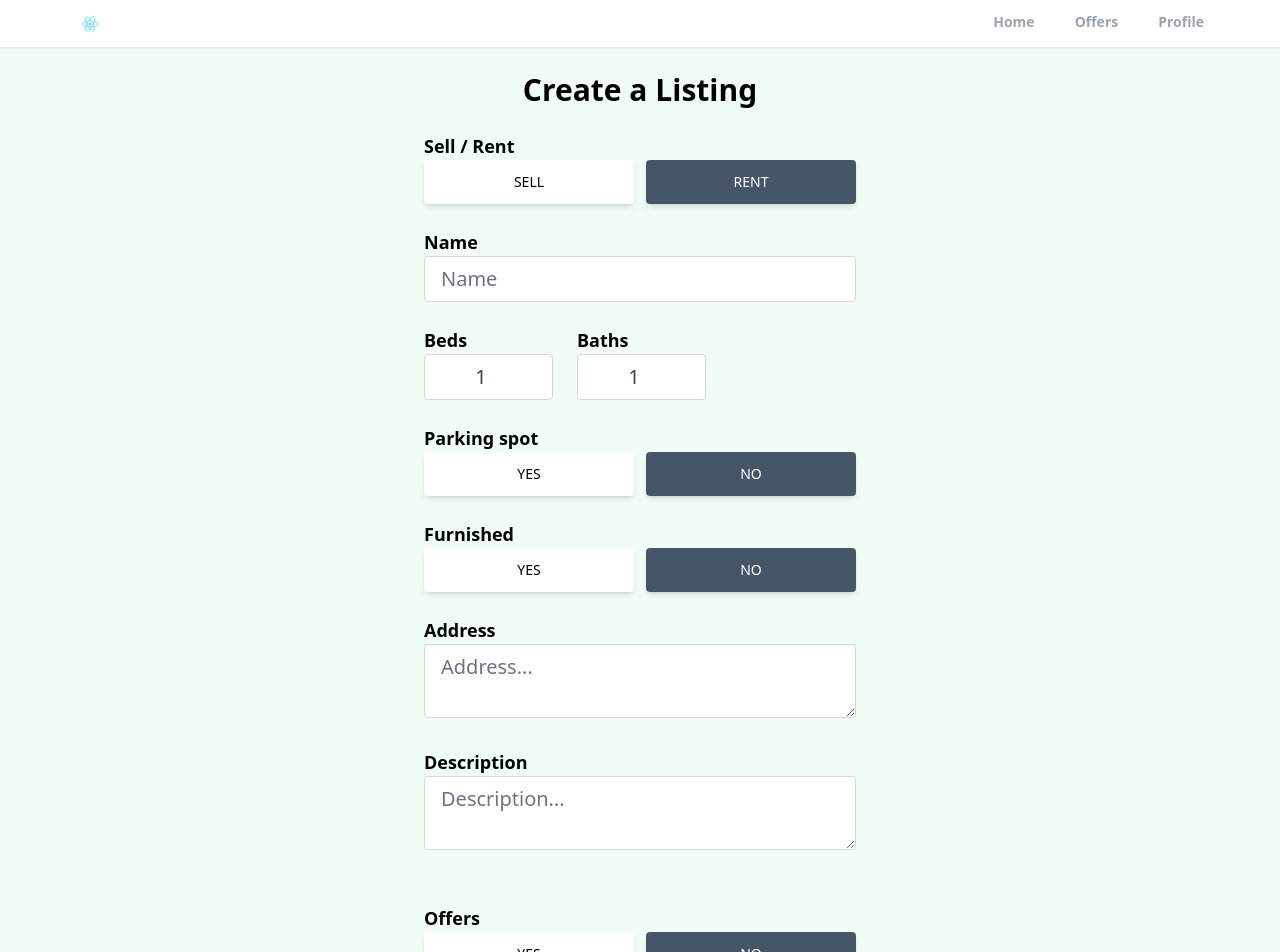
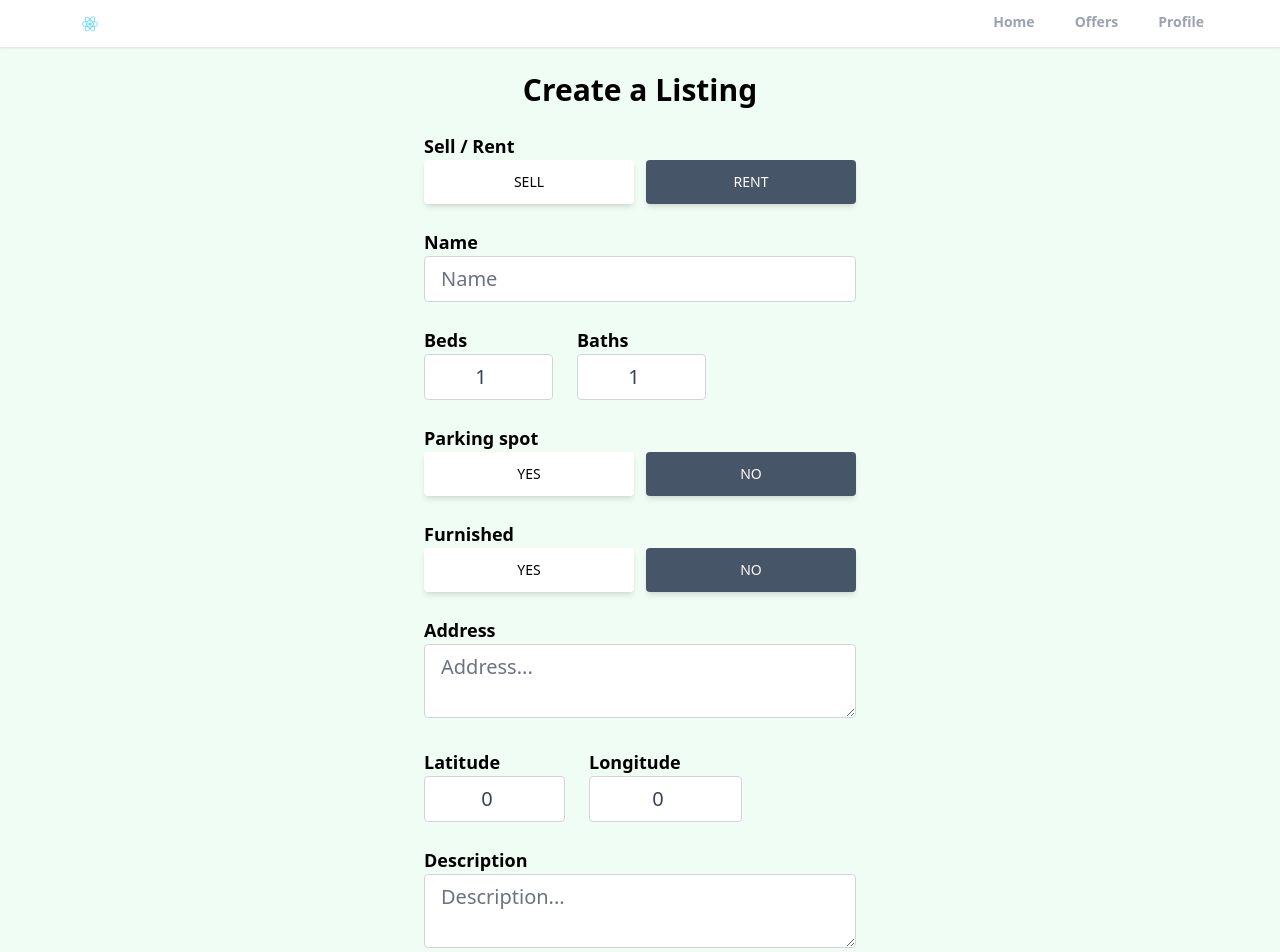
Before and after one commit to williamtran0502/realtor, a React (Create React App) app: page /create-listing in a window 1280 px wide. Shown: the top 952 px of the page. Built offline with nearby package versions, Linux system fonts and the light colour scheme; no server answers; sample sign-in values are in the browser's storage.

Commit message:
complete Create Listing

```diff
--- a/package.json
+++ b/package.json
@@ -15,6 +15,7 @@
     "react-router-dom": "^6.11.2",
     "react-scripts": "5.0.1",
     "react-toastify": "^9.1.3",
+    "uuid": "^9.0.0",
     "web-vitals": "^2.1.4"
   },
   "scripts": {
--- a/src/App.js
+++ b/src/App.js
@@ -26,7 +26,9 @@
               <Route path="/sign-in" element={<SignIn/>} />
               <Route path="/sign-up" element={<SignUp/>} />
               <Route path="/offers" element={<Offers/>} />
-              <Route path="/create-listing" element={<CreateListing/>} />
+              <Route path ="/create-listing" element={<PrivateRoute/>}>
+                    <Route path="/create-listing" element={<CreateListing/>} />
+              </Route>
               <Route path="/forgot-password" element={<ForgotPassword/>} />
           </Routes>
       </Router>
--- a/src/pages/CreateListing.jsx
+++ b/src/pages/CreateListing.jsx
@@ -1,6 +1,19 @@
 import React, {useState} from 'react'
+import Spinner from '../components/Spinner';
+import {toast} from 'react-toastify'
+import { getStorage, ref, uploadBytesResumable, getDownloadURL } from "firebase/storage";
+import { getAuth } from 'firebase/auth';
+import { v4 as uuidv4 } from 'uuid';
+import { addDoc, serverTimestamp, collection } from 'firebase/firestore';
+import { db } from '../firebase';
+import { useNavigate } from 'react-router-dom';
+
 
 export default function CreateListing() {
+    const navigate = useNavigate();
+    const auth = getAuth();
+    const [geolocationEnabled, setGeolocationEnabled] = useState(false);
+    const [loading, setLoading] = useState(false);
     const [formData, setFormData] = useState({
         type: "rent",
         name: "",
@@ -13,68 +26,276 @@
         offer: false,
         regularPrice: 0,
         discountedPrice: 0,
+        latitude: 0,
+        longitude: 0,
+        images: {},
     });
-    const {type, name, bedrooms, bathrooms, parking, furnished, address, description, offer, regularPrice, discountedPrice} = formData;
-    function onChange(){
+    const {type, name, bedrooms, bathrooms, parking, furnished, address, description, offer, regularPrice, discountedPrice, latitude, longitude, images} = formData;
+
+    function onChange(e){
+        let boolean = null;
+        if(e.target.value === "true"){
+            boolean = true;
+        }
+        if(e.target.value === "false"){
+            boolean = false;
+        }
+        // files image
+        if(e.target.files){
+            setFormData((prevState) =>({
+                ...prevState,
+                images: e.target.files,
+            }));
+        }
+        // text/boolean/number
+        if(!e.target.files){
+            setFormData((prevState) =>({
+                ...prevState,
+                [e.target.id]: boolean ?? e.target.value,
+            }));
+        }
 
     }
+    async function onSubmit(e){
+        e.preventDefault();
+        setLoading(true);
+        if(+discountedPrice >= +regularPrice) {
+            setLoading(false);
+            toast.error("Discounted price must be less than regular price");
+            return;
+        }
+        if(images.length > 6){
+            setLoading(false);
+            toast.error("maximum 6 images are allowed");
+            return;
+        }
+        let geolocation = {};
+        let location
+        if (geolocationEnabled){
+            const response = await fetch(`https://maps.googleapis.com/maps/api/geocode/json?address=${address}&key=${process.env.REACT_APP_GEOCODE_API_KEY}`);
+            const data = await response.json();
+            geolocation.lat = data.results[0]?.geometry.location.lat ?? 0;
+            geolocation.lng = data.results[0]?.geometry.location.lng ?? 0;
+            location = data.status === "ZERO_RESULTS" && undefined;
+            if(location === undefined){
+                setLoading(false);
+                toast.error("Please enter a correct address");
+                return;
+            }
+        }else{
+            geolocation.lat = latitude;
+            geolocation.lng = longitude;
+        }
+        async function storeImage(image){
+            return new Promise((resolve, reject) => {
+                const storage = getStorage();
+                const filename = `${auth.currentUser.uid}-${image.name}-${uuidv4()}`;
+                const storageRef = ref(storage, filename);
+                const uploadTask = uploadBytesResumable(storageRef, image);
+                uploadTask.on('state_changed',
+                (snapshot) => {
+                    // Observe state change events such as progress, pause, and resume
+                    // Get task progress, including the number of bytes uploaded and the total number of bytes to be uploaded
+                    const progress = (snapshot.bytesTransferred / snapshot.totalBytes) * 100;
+                    console.log('Upload is ' + progress + '% done');
+                    switch (snapshot.state) {
+                    case 'paused':
+                        console.log('Upload is paused');
+                        break;
+                    case 'running':
+                        console.log('Upload is running');
+                        break;
+                    }
+                },
+                (error) => {
+                    // Handle unsuccessful uploads
+                    reject(error);
+                },
+                () => {
+                    // Handle successful uploads on complete
+                    // For instance, get the download URL: https://firebasestorage.googleapis.com/...
+                    getDownloadURL(uploadTask.snapshot.ref).then((downloadURL) => {
+                        resolve(downloadURL);
+                    });
+                }
+                );
+            })
+        }
+        const imgUrls = await Promise.all(
+            [...images].map((image) => storeImage(image))).catch((error)=>{
+                setLoading(false);
+                toast.error("Images not uploaded");
+                return;
+            }
+        );
+        const formDataCopy = {
+            ...formData,
+            imgUrls,
+            geolocation,
+            timestamp: serverTimestamp(),
+            userRef: auth.currentUser.uid,
+        };
+        delete formDataCopy.images;
+        !formDataCopy.offer && delete formDataCopy.discountedPrice;
+        delete formDataCopy.latitude;
+        delete formDataCopy.longitude;
+        const docRef = await addDoc(collection(db, "listings"), formDataCopy);
+        setLoading(false);
+        toast.success("listing created successfully");
+        navigate(`/category/${formDataCopy.type}/${docRef.id}`);
+    }
+
+    if(loading){
+
+        return <Spinner/>;
+    }
+
+
   return (
     <main className='max-w-md px-2 mx-auto'>
         <h1 className='text-3xl text-center mt-6 font-bold'>Create a Listing</h1>
-        <form >
+        <form onSubmit={onSubmit}>
             <p className='text-lg mt-6 font-semibold'>Sell / Rent</p>
             <div className='flex'>
-                <button type='button' id="type" value="sell" onClick={onChange}  className={`mr-3 px-7 py-3 font-medium text-sm uppercase shadow-md rounded hover:shadow-lg focus:shadow-lg active:shadow-lg transition ease-in-out duration-150 w-full
-                ${type === "rent" ? "bg-white text-black" : "bg-slate-600 text-white"}
-                `}>Sell</button>
+                <button
+                type='button'
+                id="type"
+                value="sell"
+                onClick={onChange}
+                className={`mr-3 px-7 py-3 font-medium text-sm uppercase shadow-md rounded hover:shadow-lg focus:shadow-lg active:shadow-lg transition ease-in-out duration-150 w-full
+                ${type === "rent"
+                ? "bg-white text-black"
+                : "bg-slate-600 text-white"
+                }`}>
+                    Sell
+                </button>
 
-                <button type='button' id="rent" value="rent" onClick={onChange}  className={`px-7 py-3 font-medium text-sm uppercase shadow-md rounded hover:shadow-lg focus:shadow-lg active:shadow-lg transition ease-in-out duration-150 w-full
-                ${type === "sell" ? "bg-white text-black" : "bg-slate-600 text-white"}
-                `}>Rent</button>
+                <button
+                type='button'
+                id="type"
+                value="rent"
+                onClick={onChange}
+                className={`px-7 py-3 font-medium text-sm uppercase shadow-md rounded hover:shadow-lg focus:shadow-lg active:shadow-lg transition ease-in-out duration-150 w-full
+                ${type === "sell"
+                ? "bg-white text-black"
+                : "bg-slate-600 text-white"
+                }`}>
+                    Rent
+                </button>
             </div>
             <p className='text-lg mt-6 font-semibold'>Name</p>
-            <input type="text" id="name" value={name} onChange={onChange} placeholder='Name' maxLength="32" minLength="10" required className='
+            <input
+            type="text"
+            id="name"
+            value={name}
+            onChange={onChange}
+            placeholder='Name'
+            maxLength="32"
+            minLength="10"
+            required
+            className='
             w-full px-4 py-2 text-xl text-gray-700 bg-white border border-gray-300 rounded transition easy-in-out duration-150 focus:text-gray-700 focus:bg-white focus:border-slate-600 mb-6
             '/>
             <div className='flex space-x-6 mb-6'>
                 <div>
                     <p className='text-lg font-semibold'>Beds</p>
-                    <input type="number" id="bedrooms"  value={bedrooms} onChange={onChange} min="1" max="50" required
+                    <input
+                    type="number"
+                    id="bedrooms"
+                    value={bedrooms}
+                    onChange={onChange}
+                    min="1"
+                    max="50"
+                    required
                     className='w-full px-4 py-2 text-xl text-gray-700 bg-white border border-gray-300 rounded transition ease-in-out duration-150 focus:text-gray-700 focus:bg-white focus:border-slate-600 text-center'/>
                 </div>
                 <div>
                     <p className='text-lg font-semibold'>Baths</p>
-                    <input type="number" id="bathrooms"  value={bathrooms} onChange={onChange} min="1" max="50" required
+                    <input
+                    type="number"
+                    id="bathrooms"
+                    value={bathrooms}
+                    onChange={onChange}
+                    min="1"
+                    max="50"
+                    required
                     className='w-full px-4 py-2 text-xl text-gray-700 bg-white border border-gray-300 rounded transition ease-in-out duration-150 focus:text-gray-700 focus:bg-white focus:border-slate-600 text-center'/>
                 </div>
             </div>
             {/* Paking Spot */}
             <p className='text-lg mt-6 font-semibold'>Parking spot</p>
             <div className='flex'>
-                <button type='button' id="parking" value={true} onClick={onChange}  className={`mr-3 px-7 py-3 font-medium text-sm uppercase shadow-md rounded hover:shadow-lg focus:shadow-lg active:shadow-lg transition ease-in-out duration-150 w-full
+                <button
+                type='button'
+                id="parking"
+                value={true}
+                onClick={onChange}
+                className={`mr-3 px-7 py-3 font-medium text-sm uppercase shadow-md rounded hover:shadow-lg focus:shadow-lg active:shadow-lg transition ease-in-out duration-150 w-full
                 ${!parking ? "bg-white text-black" : "bg-slate-600 text-white"}
-                `}>Yes</button>
+                `}>
+                    Yes
+                </button>
 
-                <button type='button' id="" value={false} onClick={onChange}  className={`px-7 py-3 font-medium text-sm uppercase shadow-md rounded hover:shadow-lg focus:shadow-lg active:shadow-lg transition ease-in-out duration-150 w-full
-                ${!parking ? "bg-slate-600 text-white" : "bg-white text-black"}
+                <button
+                type='button'
+                id="parking"
+                value={false}
+                onClick={onChange}
+                className={`px-7 py-3 font-medium text-sm uppercase shadow-md rounded hover:shadow-lg focus:shadow-lg active:shadow-lg transition ease-in-out duration-150 w-full
+                ${parking ? "bg-white text-black" : "bg-slate-600 text-white"}
                 `}>No</button>
             </div>
             {/* Furnished  */}
             <p className='text-lg mt-6 font-semibold'>Furnished</p>
             <div className='flex'>
-                <button type='button' id="furnished" value={true} onClick={onChange}  className={`mr-3 px-7 py-3 font-medium text-sm uppercase shadow-md rounded hover:shadow-lg focus:shadow-lg active:shadow-lg transition ease-in-out duration-150 w-full
+                <button
+                type='button'
+                id="furnished"
+                value={true}
+                onClick={onChange}
+                className={`mr-3 px-7 py-3 font-medium text-sm uppercase shadow-md rounded hover:shadow-lg focus:shadow-lg active:shadow-lg transition ease-in-out duration-150 w-full
                 ${!furnished ? "bg-white text-black" : "bg-slate-600 text-white"}
                 `}>Yes</button>
 
-                <button type='button' id="furnished" value={false} onClick={onChange}  className={`px-7 py-3 font-medium text-sm uppercase shadow-md rounded hover:shadow-lg focus:shadow-lg active:shadow-lg transition ease-in-out duration-150 w-full
-                ${!furnished ? "bg-slate-600 text-white" : "bg-white text-black"}
+                <button
+                type='button'
+                id="furnished"
+                value={false}
+                onClick={onChange}
+                className={`px-7 py-3 font-medium text-sm uppercase shadow-md rounded hover:shadow-lg focus:shadow-lg active:shadow-lg transition ease-in-out duration-150 w-full
+                ${furnished ? "bg-white text-black" : "bg-slate-600 text-white"}
                 `}>No</button>
             </div>
             {/* Address  */}
             <p className='text-lg font-semibold mt-6'>Address</p>
-            <textarea type="text" id="address" value={address} onChange={onChange} placeholder='Address...' required className='
+            <textarea
+            type="text"
+            id="address"
+            value={address}
+            onChange={onChange}
+            placeholder='Address...'
+            required
+            className='
             w-full px-4 py-2 text-xl text-gray-700 bg-white border border-gray-300 rounded transition easy-in-out duration-150 focus:text-gray-700 focus:bg-white focus:border-slate-600 mb-6
             '/>
+            {/* Geolocation  */}
+            {!geolocationEnabled && (
+                <div className='flex space-x-6 mb-6'>
+                    <div>
+                        <p className='text-lg font-semibold '>Latitude</p>
+                        <input
+                        className='w-full px-4 py-2 text-xl text-gray-700 bg-white border border-gray-300 rounded transition ease-in-out duration-150 focus:bg-white focus:text-gray-700 focus:border-slate-600 text-center'
+                        type="number" id="latitude" value={latitude} onChange={onChange} required min="-90" max="90"/>
+                    </div>
+                    <div>
+                        <p className='text-lg font-semibold '>Longitude</p>
+                        <input
+                        className='w-full px-4 py-2 text-xl text-gray-700 bg-white border border-gray-300 rounded transition ease-in-out duration-150 focus:bg-white focus:text-gray-700 focus:border-slate-600 text-center'
+                        type="number" id="longitude" value={longitude} onChange={onChange} required min="-180" max="180"/>
+                    </div>
+
+                </div>
+            )}
             {/* Description  */}
             <p className='text-lg font-semibold'>Description</p>
             <textarea type="text" id="description" value={description} onChange={onChange} placeholder='Description...' required className='
@@ -83,18 +304,35 @@
             {/* offer */}
             <p className='text-lg mt-6 font-semibold'>Offers</p>
             <div className='flex'>
-                <button type='button' id="offer" value={true} onClick={onChange}  className={`mr-3 px-7 py-3 font-medium text-sm uppercase shadow-md rounded hover:shadow-lg focus:shadow-lg active:shadow-lg transition ease-in-out duration-150 w-full
+                <button
+                type='button'
+                id="offer"
+                value={true}
+                onClick={onChange}
+                className={`mr-3 px-7 py-3 font-medium text-sm uppercase shadow-md rounded hover:shadow-lg focus:shadow-lg active:shadow-lg transition ease-in-out duration-150 w-full
                 ${!offer ? "bg-white text-black" : "bg-slate-600 text-white"}
                 `}>Yes</button>
 
-                <button type='button' id="offer" value={false} onClick={onChange}  className={`px-7 py-3 font-medium text-sm uppercase shadow-md rounded hover:shadow-lg focus:shadow-lg active:shadow-lg transition ease-in-out duration-150 w-full
-                ${!offer ? "bg-slate-600 text-white" : "bg-white text-black"}
+                <button
+                type='button'
+                id="offer"
+                value={false}
+                onClick={onChange}
+                className={`px-7 py-3 font-medium text-sm uppercase shadow-md rounded hover:shadow-lg focus:shadow-lg active:shadow-lg transition ease-in-out duration-150 w-full
+                ${offer ? "bg-white text-black" : "bg-slate-600 text-white"}
                 `}>No</button>
             </div>
             <div className='mt-6 mb-6'>
                 <p className='text-lg font-semibold'>Regular price</p>
                 <div className='flex w-full justify-center items-center space-x-6'>
-                    <input type="number" id="regularPrice" value={regularPrice} onChange={onChange} min="50" max="400000000" required
+                    <input
+                    type="number"
+                    id="regularPrice"
+                    value={regularPrice}
+                    onChange={onChange}
+                    min="50"
+                    max="400000000"
+                    required
                     className='w-full px-4 py-2 text-xl text-gray-700 bg-white border border-gray-300 rounded transition ease-in-out duration-150 focus:text-gray-700 focus:bg-white focus:border-slate-600 text-center'
                     />
                     {type === "rent" && (
@@ -110,7 +348,14 @@
                 <div className='mt-6 mb-6'>
                 <p className='text-lg font-semibold'>Discounted Price</p>
                 <div className='flex w-full justify-center items-center space-x-6'>
-                    <input type="number" id="discountedPrice" value={discountedPrice} onChange={onChange} min="50" max="400000000" required={offer}
+                    <input
+                    type="number"
+                    id="discountedPrice"
+                    value={discountedPrice}
+                    onChange={onChange}
+                    min="50"
+                    max="400000000"
+                    required={offer}
                     className='w-full px-4 py-2 text-xl text-gray-700 bg-white border border-gray-300 rounded transition ease-in-out duration-150 focus:text-gray-700 focus:bg-white focus:border-slate-600 text-center'
                     />
                     {type === "rent" && (
@@ -128,7 +373,7 @@
                 <p className='text-gray-600'>The first image will be the cover (max 6)</p>
                 <input type="file"
                 className='w-full px-3 py-1.5 tex-ray-700 bg-white border border-gray-300 rounded transition ease-in-out duration-150 focus:bg-white focus:border-slate-600'
-                id="images" onchange={onChange} accept=".jpg, .png, .jpeg" multiple required/>
+                id="images" onChange={onChange} accept=".jpg, .png, .jpeg" multiple required/>
             </div>
             <button
             type="submit"
```
Also changed, not shown: 1 other file (tests, documents, lock files or other folders).
